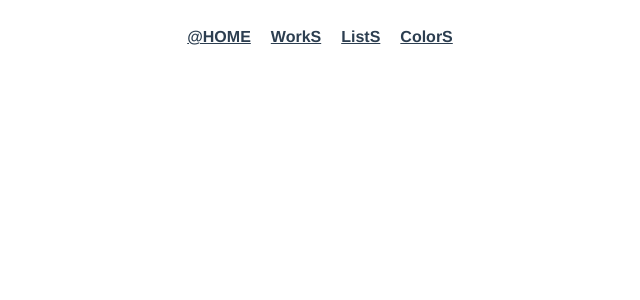
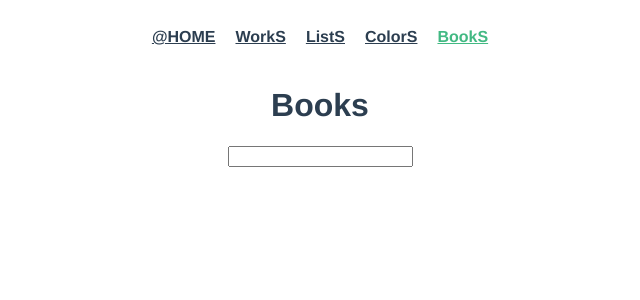
Before and after one commit to sh-kikuchi/my-first-vue, a Vue app: page /book in a window 1280 px wide. Shown: the top 300 px of the page, without its empty margins (320-960 px from the left). Built offline with nearby package versions, Linux system fonts and the light colour scheme.

Commit message:
add_book_api

```diff
--- a/package.json
+++ b/package.json
@@ -8,7 +8,9 @@
     "lint": "vue-cli-service lint"
   },
   "dependencies": {
+    "axios": "^0.21.1",
     "core-js": "^3.6.5",
+    "lodash": "^4.17.21",
     "vue": "^2.6.11",
     "vue-js-modal": "^1.3.35",
     "vue-router": "^3.2.0",
--- a/src/App.vue
+++ b/src/App.vue
@@ -5,6 +5,7 @@
       <router-link to="/work">WorkS</router-link>
       <router-link to="/list">ListS</router-link>
       <router-link to="/color">ColorS</router-link>
+      <router-link to="/book">BookS</router-link>
     </div>
     <router-view />
   </div>
--- a/src/components/HelloWorld.vue
+++ b/src/components/HelloWorld.vue
@@ -2,7 +2,7 @@
   <div class="hello">
     <h1>{{ msg }}</h1>
     <div class="square">
-      <div class="sub-square" v-for="content in contents" :key="content">
+      <div class="sub-square" v-for="(content, index) in contents" :key="index">
         <h3>{{ content.title }}</h3>
         <p>{{ content.text }}</p>
       </div>
--- a/src/router/index.js
+++ b/src/router/index.js
@@ -27,7 +27,12 @@ const routes = [
     path: '/color',
     name: 'Color',
     component: () => import(/* webpackChunkName: "color" */ '../views/Color.vue')
-  }
+  },
+  {
+    path: '/book',
+    name: 'book',
+    component: () => import(/* webpackChunkName: "book" */ '../views/Book.vue')
+  },
 ]
 
 const router = new VueRouter({
--- /dev/null
+++ b/src/views/Book.vue
@@ -0,0 +1,71 @@
+<template>
+  <div id="book">
+    <h1>Books</h1>
+    <p>
+      <input type="text" v-model="keyword" />
+    </p>
+    <div>
+      {{ message }}
+    </div>
+    <div class="book_card" v-for="(item, index) in items" :key="index">
+      <div class="card-body">
+        <p class="card-title">{{ item.volumeInfo.title }}</p>
+        <p class="card-text">{{ item.volumeInfo.authors }}</p>
+        <p class="card-text">{{ item.volumeInfo.publisher }}</p>
+      </div>
+    </div>
+  </div>
+</template>
+<script>
+import axios from "axios";
+import _ from "lodash";
+
+export default {
+  name: "book",
+  data() {
+    return {
+      items: [],
+      keyword: "",
+      message: "",
+    };
+  },
+  watch: {
+    keyword: function () {
+      this.message = "Please Wait...";
+      this.debounceGetAnswer();
+    },
+  },
+  created: function () {
+    this.debounceGetAnswer = _.debounce(this.getAnswer, 1000);
+  },
+  methods: {
+    getAnswer: function () {
+      if (this.keyword === "") {
+        this.items = null;
+        this.message = "";
+        return;
+      }
+      this.message = "Searching";
+      var vm = this;
+      var params = { page: 1, per_page: 10, query: this.keyword };
+      console.log(params);
+      axios
+        .get(
+          "https://www.googleapis.com/books/v1/volumes?q=search/" + params.query
+        )
+        .then(function (response) {
+          vm.items = response.data.items;
+        })
+        .catch(function (error) {
+          vm.message = "Error!" + error;
+        })
+        .finally(function () {
+          vm.message = "";
+        });
+    },
+  },
+};
+</script>
+
+<style scoped>
+</style>
--- a/src/views/Color.vue
+++ b/src/views/Color.vue
@@ -16,7 +16,7 @@
       <input v-model="blue" type="range" max="255" min="0" />
       {{ blue }}
     </div>
-    <div>background: rgb({{ red }},{{ green }},{{ blue }})</div>
+    <div>background-color: rgb({{ red }},{{ green }},{{ blue }})</div>
   </div>
 </template>
 <script>
@@ -35,7 +35,7 @@ export default {
   },
 };
 </script>
-<style>
+<style scoped>
 .square {
   width: 100px;
   height: 100px;
--- a/src/views/List.vue
+++ b/src/views/List.vue
@@ -82,4 +82,4 @@ export default {
 .list-text {
   width: 400px;
 }
-</style>>
+</style>
--- a/src/views/Work.vue
+++ b/src/views/Work.vue
@@ -26,4 +26,4 @@ img {
   height: 50%;
   margin: 0 auto;
 }
-</style>>
+</style>
```
Also changed, not shown: 1 other file (tests, documents, lock files or other folders).
